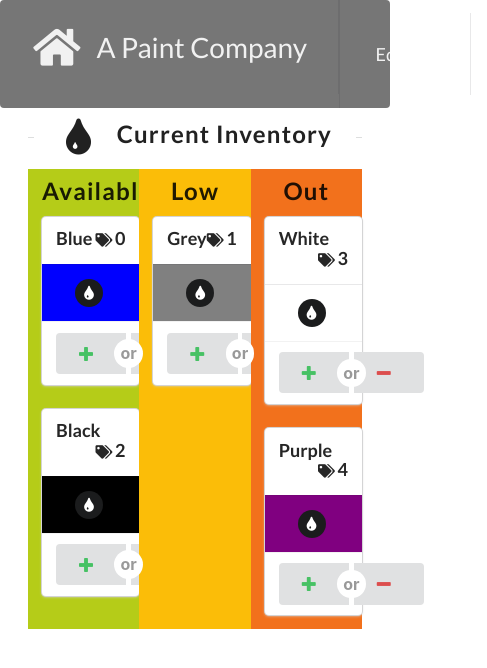
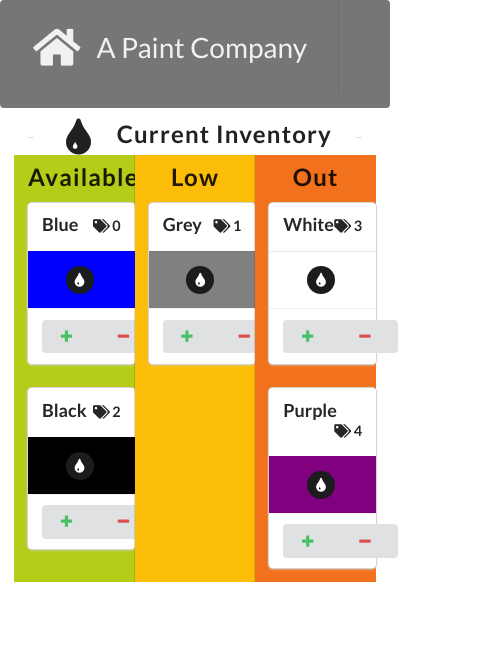
Before and after one commit to CRCotton/paint-inventory, a React (Create React App) app: page / in a window 390 px wide. Shown: the top 668 px of the page, 487 px wide, since content can reach past the window. Built offline with nearby package versions, Linux system fonts and the light colour scheme.

Commit message:
Removed some console logs, changed size of buttons, minor formatting changes to help in future updates for specific mobile rendering.

```diff
--- a/src/components/App.js
+++ b/src/components/App.js
@@ -33,7 +33,6 @@ const App = () => {
     temp_state[key] = temp_paint;
 
     setPaints(temp_state);
-    console.log(paints.map((paint) =>({paint})))
   }
 
   //Adjust the paint to lower availability and checks to ensure it does not change outside of status bounds
@@ -51,7 +50,6 @@ const App = () => {
     temp_state[key] = temp_paint;
 
     setPaints(temp_state);
-    console.log(paints.map((paint) =>({paint})))
     }
 
 
@@ -61,9 +59,6 @@ const App = () => {
       <Header />
       <div className="ui container">
         <KanbanBoard paints={paints} onAdd={addPaint} onSubtract={usePaint} />
-        {
-          //<EditPaint paints={paints} onAdd={addPaint} onSubtract={usePaint}/>
-        }
       </div>
     </div>
   );
--- a/src/components/EditPaint.js
+++ b/src/components/EditPaint.js
@@ -41,10 +41,10 @@ const EditPaint = ({paints, onAdd, onSubtract}) => {
                     <div className="content">
                         <div className="header" style={{marginBottom: 15, marginTop: 5}}><h3>{paint.colour}</h3></div>
                         <div className="description">{displayAvailiability(paint.status)}
-                        <div className="ui buttons middle aligned right floated">
-                            <button className="ui button" onClick={() => onAdd(paint.key)}>Add Paint</button>
+                        <div className="ui buttons middle aligned">
+                            <button className="tiny ui button" onClick={() => onAdd(paint.key)}>Add Paint</button>
                             <div className="or"></div>
-                            <button className="ui button" onClick={() => onSubtract(paint.key)}>Use Paint</button>
+                            <button className="tiny ui button" onClick={() => onSubtract(paint.key)}>Use Paint</button>
                         </div>
                         </div>
                     </div>
--- a/src/components/Header.js
+++ b/src/components/Header.js
@@ -1,15 +1,10 @@
 const Header = () => {
     return(
         <div className="ui inverted menu grey">
-                <h1 className="item"><i className="large home icon inverted"></i>A Paint Company</h1>
-                <div className="right menu">
-                    <div className="item">
-                        <div className="ui transparent icon input">
-                            <h3 className="item">Edit<i className="edit icon" style={{marginTop: 15, marginLeft: 15, marginBottom: 15}}></i></h3>
-                        </div>
-                    </div>
-                </div>
+            <h1 className="item"><i className="large home icon inverted"></i>A Paint Company</h1>
+            <div className="right menu">
             </div>
+        </div>
 
     );
 };
--- a/src/components/KanbanBoard.js
+++ b/src/components/KanbanBoard.js
@@ -3,7 +3,7 @@ import PaintList from "./PaintList";
 
 const KanbanBoard = ({paints, onAdd, onSubtract}) => {
 
-    // Filter lists based on swim lanes of availability
+    // Filter lists based on swim lanes of availability for ease of reading
     const availablePaints = paints.filter(item => (item.status === 2));
     const lowPaints = paints.filter(item => (item.status === 1));
     const outPaints = paints.filter(item => (item.status === 0));
@@ -13,7 +13,7 @@ const KanbanBoard = ({paints, onAdd, onSubtract}) => {
         <div className="ui container">
             <h2 className="ui horizontal divider header"><i className="large tint icon"></i> Current Inventory</h2>
 
-            <div className="ui equal width center aligned padded grid">
+            <div className="ui three column center aligned divided grid">
                 <div className="ui column olive">
                     <h2 className="ui horizontal divider header">Available</h2>
                     <div className="ui cards">
--- a/src/components/Paint.js
+++ b/src/components/Paint.js
@@ -6,13 +6,12 @@ const Paint = ({paint, onAdd, onSubtract}) => {
     return(
         <><div className="content">
             <div className="header left floated" key="{paint.key}">{paint.colour}</div>
-            <div className="header right floated"><i className="small tags icon"></i>{paint.key}</div>
+            <div className="header right floated"><i className="small tags icon"></i><small>{paint.key}</small></div>
         </div><div className="centered content" style={{ backgroundColor: paint.colour }}><i className="circular icon inverted tint"></i></div>
         <div className="extra content">
-            <div class="ui large buttons">
-                <button class="ui button" onClick={() => onAdd(paint.key)}><i className="plus green icon"></i></button>
-                <div class="or"></div>
-                <button class="ui button" onClick={() => onSubtract(paint.key)}><i className="minus red icon"></i></button>
+            <div className="ui small buttons">
+                <button className="ui button" onClick={() => onAdd(paint.key)}><i className="plus green icon"></i></button>
+                <button className="ui button" onClick={() => onSubtract(paint.key)}><i className="minus red icon"></i></button>
             </div>
         </div>
                 </>
```
